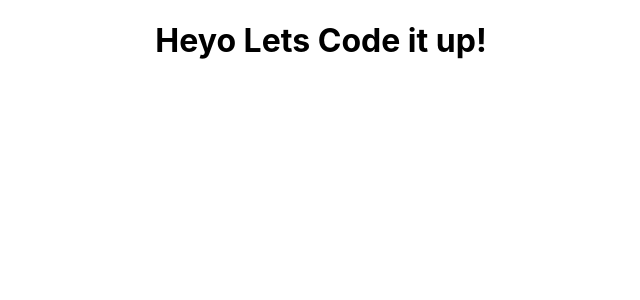
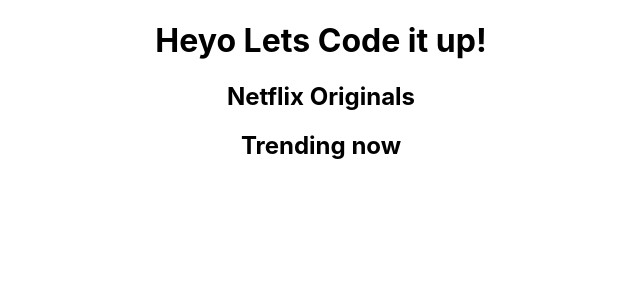
Before and after one commit to Osteribo/Netlfix_Clone, a React (Create React App) app in the folder netflix-clone/: page / in a window 1280 px wide. Shown: the top 300 px of the page, without its empty margins (319-959 px from the left). Built offline with nearby package versions, Linux system fonts and the light colour scheme.

Commit message:
Update: Rows are generated

```diff
--- a/netflix-clone/src/App.js
+++ b/netflix-clone/src/App.js
@@ -1,10 +1,15 @@
 import React from 'react';
 import './App.css';
+import Row from './Row.js';
 
 function App() {
   return (
     <div className="App">
       <h1> Heyo Lets Code it up!</h1>
+
+      <Row title="Netflix Originals"></Row>
+
+      <Row title="Trending now"></Row>
     </div>
   );
 }
--- /dev/null
+++ b/netflix-clone/src/Row.js
@@ -0,0 +1,18 @@
+// this is an component hence the the capital R in Row.js
+// this will create the rows and sections for the api to fill with shows/movies
+
+
+import React from 'react'
+
+function Row({title}) {
+    return (
+        <div>
+
+            <h2> {title}</h2>
+
+
+        </div>
+    )
+}
+
+export default Row
```
